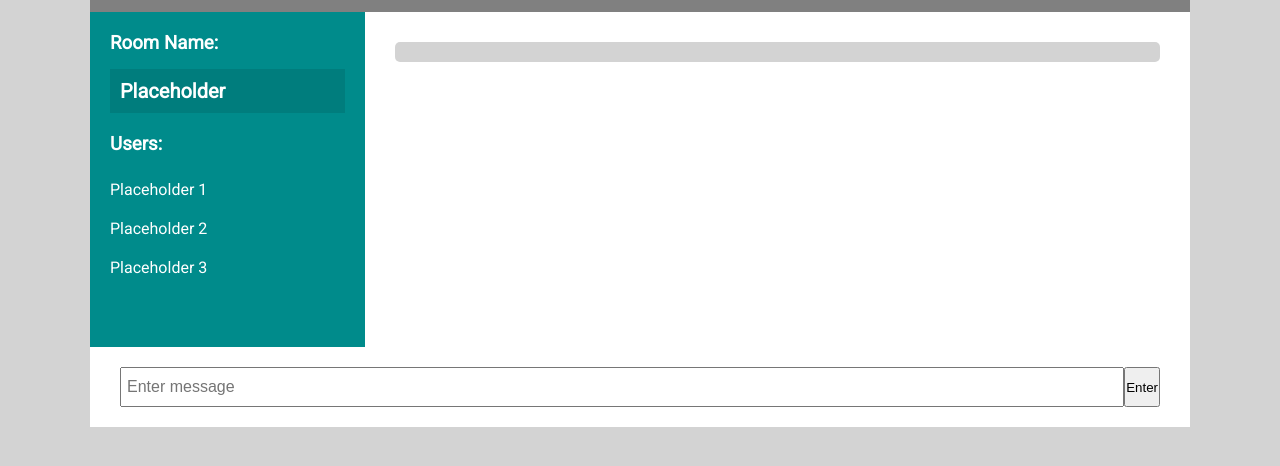
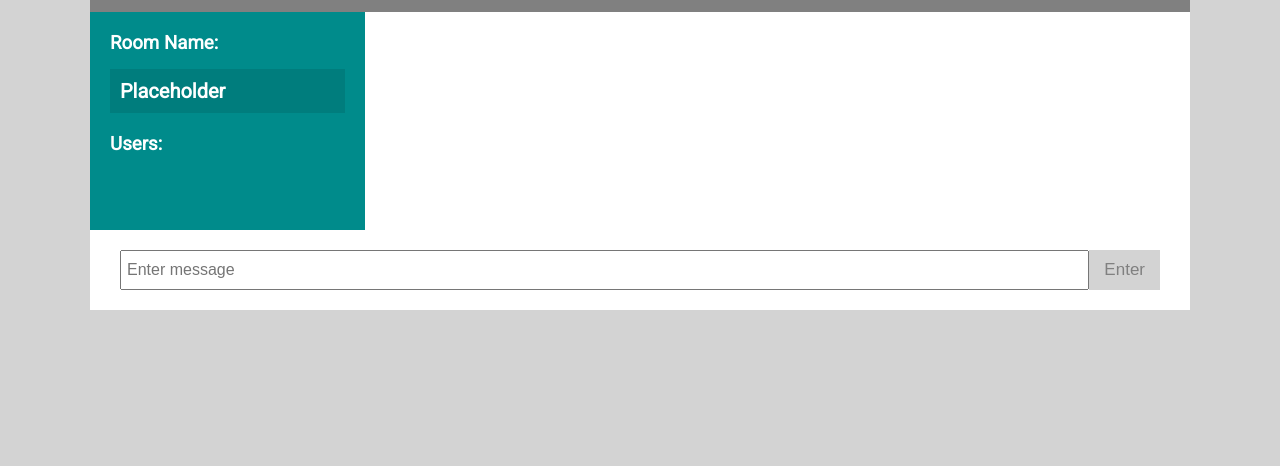
Before and after one commit to TimothySiskin/node-chat, a website: page public/chat.html in a window 1280 px wide. Shown: the part 86-552 px from the top of the page. Drawn offline with nearby package versions, Linux system fonts and the light colour scheme; no server answers.

Commit message:
+ btn class to button - placeholder data

```diff
--- a/public/chat.html
+++ b/public/chat.html
@@ -18,15 +18,9 @@
           <h3>Room Name:</h3>
           <h2 id="room-name">Placeholder</h2>
           <h3>Users:</h3>
-          <ul id="Users">
-            <li>Placeholder 1</li>
-            <li>Placeholder 2</li>
-            <li>Placeholder 3</li>
-          </ul>
+          <ul id="Users"></ul>
         </div>
-        <div class="chat-messages">
-          <div class="message"></div>
-        </div>
+        <div class="chat-messages"></div>
       </main>
       <div class="chat-form-container">
         <div class="chat-form" id="chat-form">
@@ -37,7 +31,7 @@
               id="message"
               placeholder="Enter message"
             />
-            <button type="submit">Enter</button>
+            <button class="btn" type="submit">Enter</button>
           </form>
         </div>
       </div>
```
